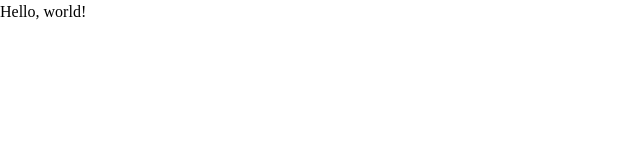
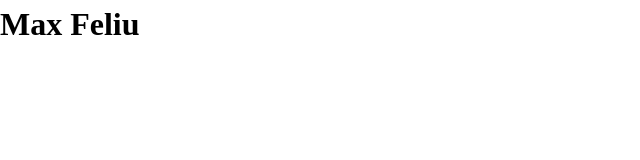
Before and after one commit to maxfelium/my-first-website, a plain HTML site: page src/index.html in a window 1280 px wide. Shown: the whole page, without its empty margins (0-640 px from the left). Drawn offline with Linux system fonts and the light colour scheme.

Commit message:
Add full name

```diff
--- a/src/index.html
+++ b/src/index.html
@@ -7,9 +7,8 @@
     <link rel="stylesheet" href="./css/reset.css" />
     <link rel="stylesheet" href="./css/main.css" />
     <script src="./js/main.js" defer></script>
-    <title>Document</title>
+    <title>Max Feliu</title>
   </head>
-  <body>
-    Hello, world!
-  </body>
+  <body></body>
+  <h1>Max Feliu</h1>
 </html>
```
